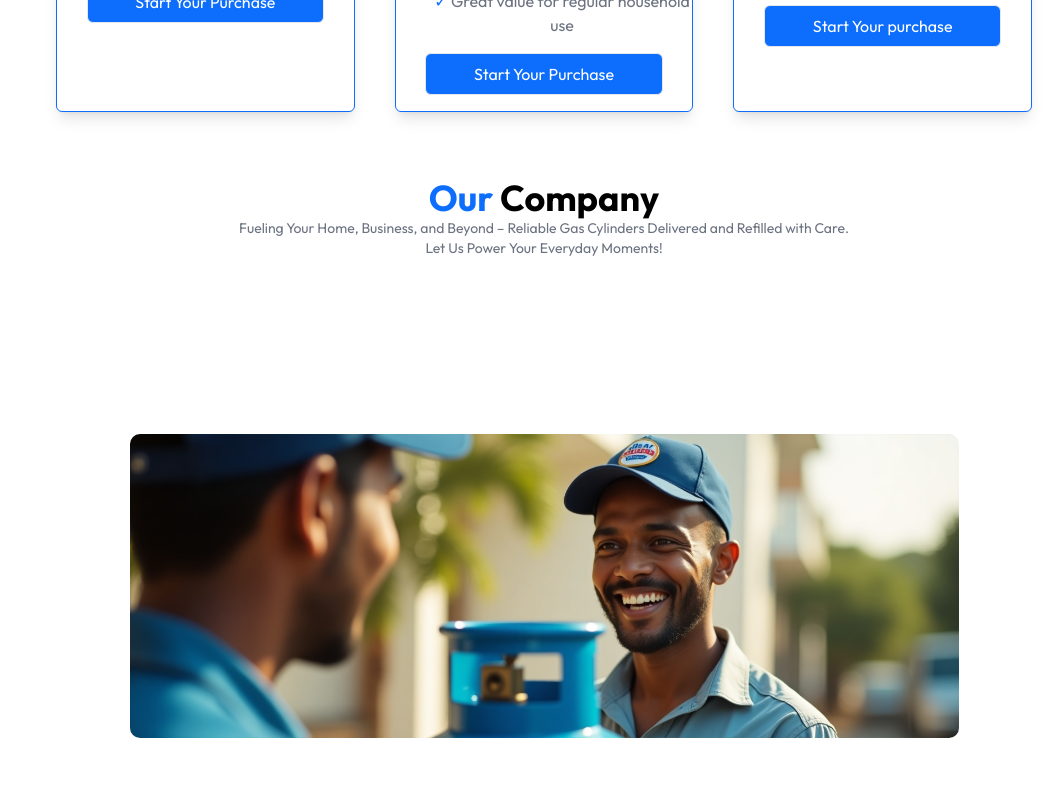
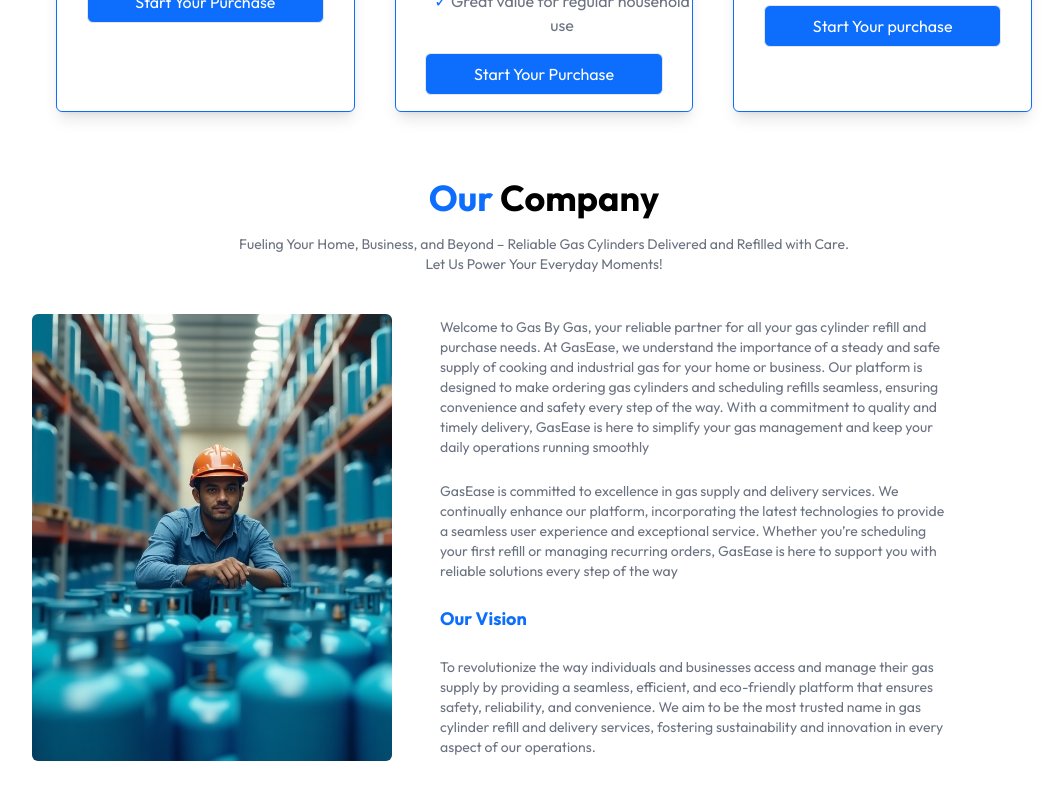
Before and after one commit to gasbygasplc/Supply-Chain-Management-for-Gas-By-Bas-PLC, a React (Vite) app in the folder frontend/: page / in a window 1280 px wide. Shown: the part 1241-2041 px from the top of the page, without its empty margins (96-1159 px from the left). Built offline with nearby package versions, Linux system fonts and the light colour scheme.

Commit message:
Update AboutUsPage styling and replace cover image for improved presentation

```diff
--- a/frontend/src/Components/AboutUsPage.jsx
+++ b/frontend/src/Components/AboutUsPage.jsx
@@ -5,13 +5,13 @@ const AboutUsPage = () => {
 
   return (
 
-    <section id='about-us' className='min-h-[80%] gap-0 md:min-h-screen md:grid grid-cols-1 flex flex-col justify-center py-3 md:py-8 px-6'>
+    <section id='about-us' className='py-3 md:py-4'>
 
       {/* ============================================ Our Company ============================================== */}
 
-        <div className='text-center p-0 m-0 h-auto'>
+      <div className='text-center'>
 
-            <h1 className='font-bold text-4xl'><span className='text-[#0D6EFD]'>Our</span> Company</h1>
+        <h1 className='font-bold py-4 text-4xl'><span className='text-[#0D6EFD]'>Our</span> Company</h1>
 
         <p className='text-sm text-gray-500 py-0'>Fueling Your Home, Business, and Beyond – Reliable Gas Cylinders Delivered and Refilled with Care. <br/> Let Us Power Your Everyday Moments!</p>
 
@@ -19,17 +19,21 @@ const AboutUsPage = () => {
 
       {/* =============================================== Image ================================================= */}
 
-        <div className='min-h-[10vw] bg-center mt-0 sm:min-h-[10vw] bg-no-repeat bg-contain' style={{backgroundImage:`url(${asstets.about_us})`}}>
+      <div className='flex flex-col md:flex-row gap-12 my-10'>
 
+        <img className='w-full md:max-w-[360px] rounded-md' src={asstets.about_us} alt="" />
 
+        <div className=' flex flex-col justify-center gap-6 md:w-2/4 text-sm text-gray-500'>
+
+          <p>Welcome to Gas By Gas, your reliable partner for all your gas cylinder refill and purchase needs. At GasEase, we understand the importance of a steady and safe supply of cooking and industrial gas for your home or business. Our platform is designed to make ordering gas cylinders and scheduling refills seamless, ensuring convenience and safety every step of the way. With a commitment to quality and timely delivery, GasEase is here to simplify your gas management and keep your daily operations running smoothly</p>
+
+          <p>GasEase is committed to excellence in gas supply and delivery services. We continually enhance our platform, incorporating the latest technologies to provide a seamless user experience and exceptional service. Whether you’re scheduling your first refill or managing recurring orders, GasEase is here to support you with reliable solutions every step of the way</p>
+
+          <b className='text-primary text-lg'>Our Vision</b>
+
+          <p>To revolutionize the way individuals and businesses access and manage their gas supply by providing a seamless, efficient, and eco-friendly platform that ensures safety, reliability, and convenience. We aim to be the most trusted name in gas cylinder refill and delivery services, fostering sustainability and innovation in every aspect of our operations.</p>
 
         </div>
-
-        {/* ============================================ Work with Clients ========================================= */}
-
-        <div>
-
-
 
       </div>
 
--- a/frontend/src/assets/Assets.js
+++ b/frontend/src/assets/Assets.js
@@ -2,7 +2,7 @@ import logo from './Logo.svg'
 import header_image from './Header_Image.svg'
 import bucket_icon from './add_shopping_cart.svg'
 import payment from './payments.svg';
-import about_us from './About-us-page-cover.svg'
+import about_us from './about.jpeg'
 
 export const asstets = {
 
```
Also changed, not shown: frontend/src/assets/about.jpeg (added). Lines whose indentation alone changed are shown as unchanged.
